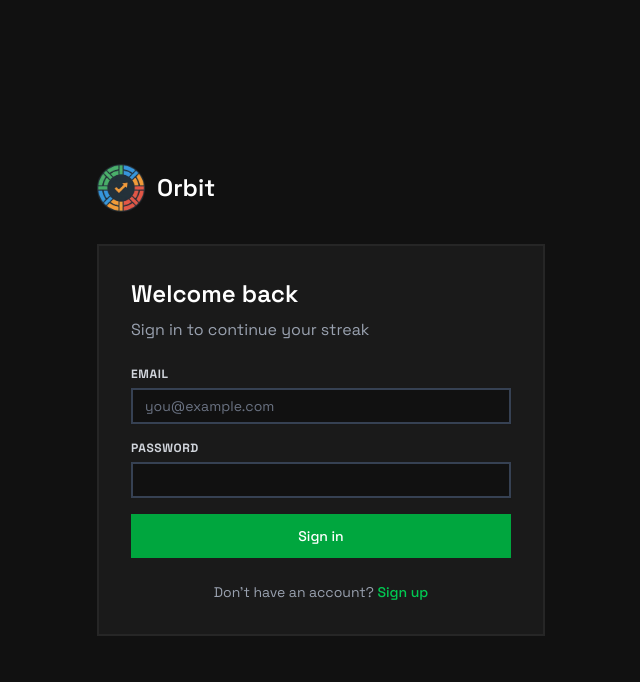
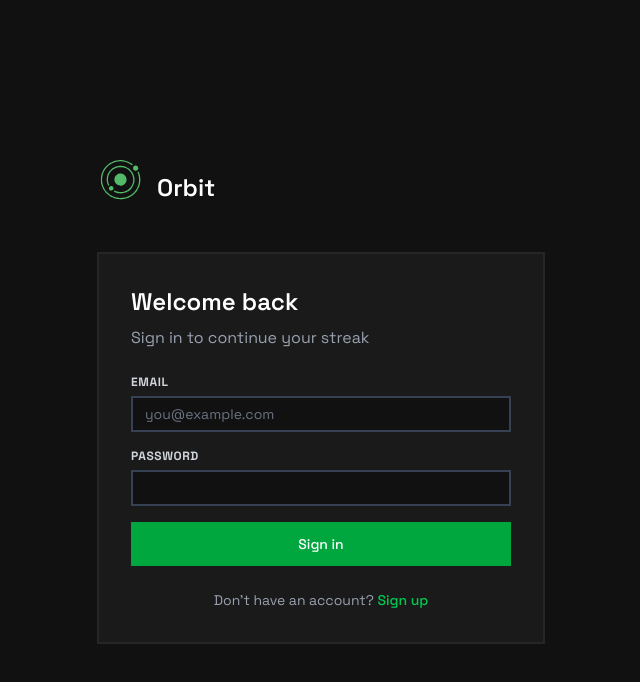
Before and after one commit to fcolucascosta/orbit-app, a Next.js app: page /auth/login in a window 1280 px wide. Shown: the top 682 px of the page, without its empty margins (319-959 px from the left). Built offline with nearby package versions, Linux system fonts and the light colour scheme.

Commit message:
logo updated

```diff
--- a/app/auth/login/page.tsx
+++ b/app/auth/login/page.tsx
@@ -44,7 +44,7 @@ export default function LoginPage() {
       <div className="w-full max-w-md">
         {/* Logo */}
         <div className="flex items-center gap-3 mb-8">
-          <img src="/logomarca.png" alt="Orbit" className="w-12 h-12 rounded-none" />
+          <img src="/logomarca.svg" alt="Logo" className="w-12 h-12 mb-4" />
           <h1 className="text-2xl font-semibold text-white">Orbit</h1>
         </div>
 
--- a/app/layout.tsx
+++ b/app/layout.tsx
@@ -10,8 +10,8 @@ export const metadata: Metadata = {
   description: 'Habit tracking for your daily life',
   generator: 'v0.app',
   icons: {
-    icon: '/logomarca.png',
-    apple: '/logomarca.png',
+    icon: '/logomarca.svg',
+    apple: '/logomarca.svg',
   },
 }
 
--- a/app/page.tsx
+++ b/app/page.tsx
@@ -451,7 +451,7 @@ export default function HabitTracker() {
       <header className="border-b-2 border-neutral-800 px-6 py-4 flex-shrink-0">
         <div className="flex items-center justify-between">
           <div className="flex items-center gap-3">
-            <img src="/logomarca.png" alt="Orbit" className="w-9 h-9 rounded" />
+            <img src="/logomarca.svg" alt="Everyday Logo" className="w-8 h-8 rounded-none" />
             <h1 className="text-xl font-semibold">Orbit</h1>
           </div>
           <button
```
Also changed, not shown: public/logomarca.svg (added).
